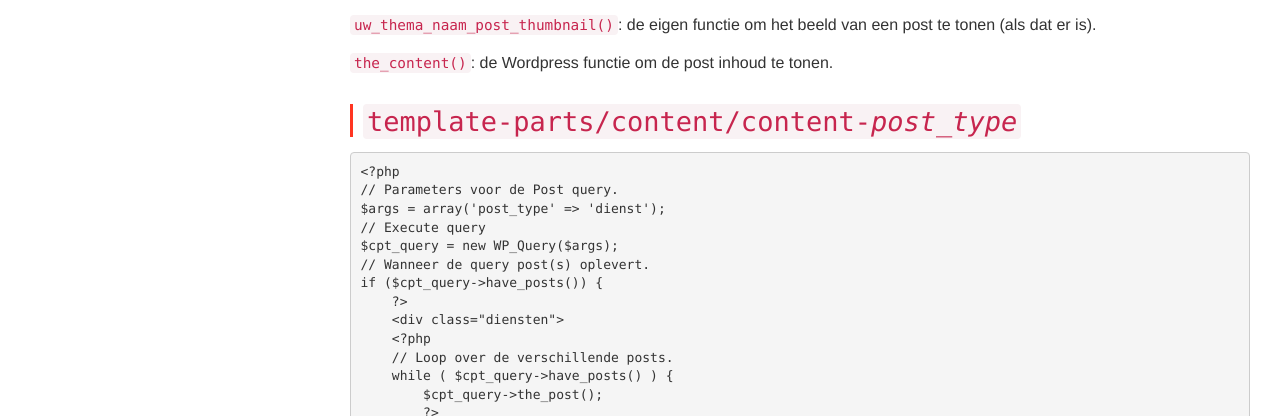
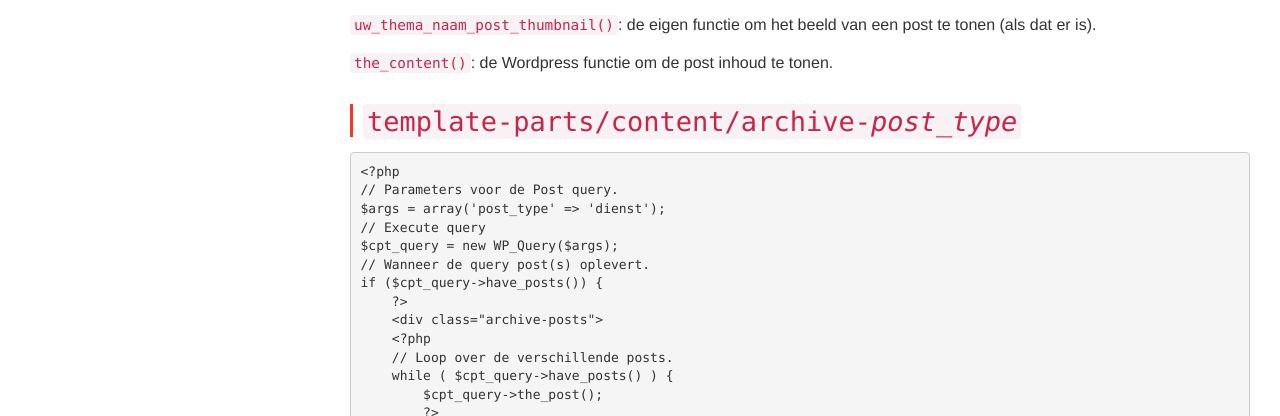
Before and after one commit to Syntra-Brussel/dynamische-webtechnieken, a Jekyll site: the page built from wordpress/thema-van-nul.md, in a window 1280 px wide and 1400 px high, scrolled down 4322 px. Shown: the part 154-570 px from the top of the window. Built offline with Jekyll 4.4.1, drawn with Linux system fonts in a browser that asks for light colours; nearby versions of some CDN libraries; a script that is not in the unit is left out; some of the changed text lies outside the part shown.

Commit message:
Update thema-van-nul.md

```diff
--- a/wordpress/thema-van-nul.md
+++ b/wordpress/thema-van-nul.md
@@ -238,7 +238,7 @@ the_content();
 
 <code>the_content()</code>: de Wordpress functie om de post inhoud te tonen.
 
-## <code>template-parts/content/content-<em>post_type</em></code>
+## <code>template-parts/content/archive-<em>post_type</em></code>
 
 <pre>
 &lt;?php
@@ -249,7 +249,7 @@ $cpt_query = new WP_Query($args);
 // Wanneer de query post(s) oplevert.
 if ($cpt_query-&gt;have_posts()) {
     ?&gt;
-    &lt;div class="diensten"&gt;
+    &lt;div class="archive-posts"&gt;
     &lt;?php
     // Loop over de verschillende posts.
     while ( $cpt_query-&gt;have_posts() ) {
```
